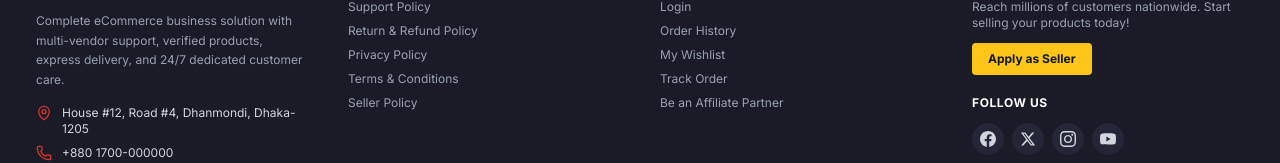
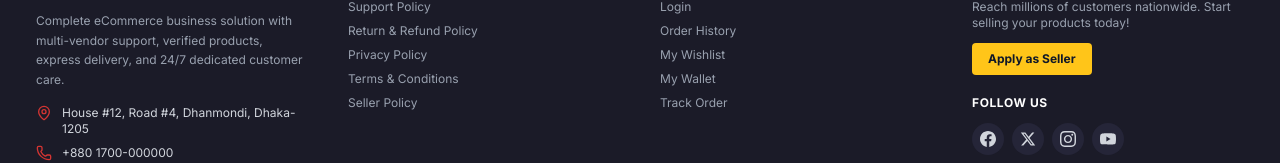
Before and after one commit to TanvirSEF/e-commerce, a Next.js app: page /dashboard/profile in a window 1280 px wide. Shown: the part 1053-1216 px from the top of the page. Built offline with nearby package versions, Linux system fonts and the light colour scheme.

Commit message:
fix: update footer navigation links for wallet and purchase history

```diff
--- a/src/components/layout/footer.tsx
+++ b/src/components/layout/footer.tsx
@@ -134,7 +134,7 @@ export function Footer() {
                 </Link>
               </li>
               <li>
-                <Link href="/dashboard" className="transition-colors hover:text-[#d43533]">
+                <Link href="/dashboard/purchase-history" className="transition-colors hover:text-[#d43533]">
                   Order History
                 </Link>
               </li>
@@ -144,13 +144,13 @@ export function Footer() {
                 </Link>
               </li>
               <li>
-                <Link href="/track-order" className="transition-colors hover:text-[#d43533]">
-                  Track Order
+                <Link href="/dashboard/wallet" className="transition-colors hover:text-[#d43533]">
+                  My Wallet
                 </Link>
               </li>
               <li>
-                <Link href="/affiliate" className="transition-colors hover:text-[#d43533]">
-                  Be an Affiliate Partner
+                <Link href="/track-order" className="transition-colors hover:text-[#d43533]">
+                  Track Order
                 </Link>
               </li>
             </ul>
```
